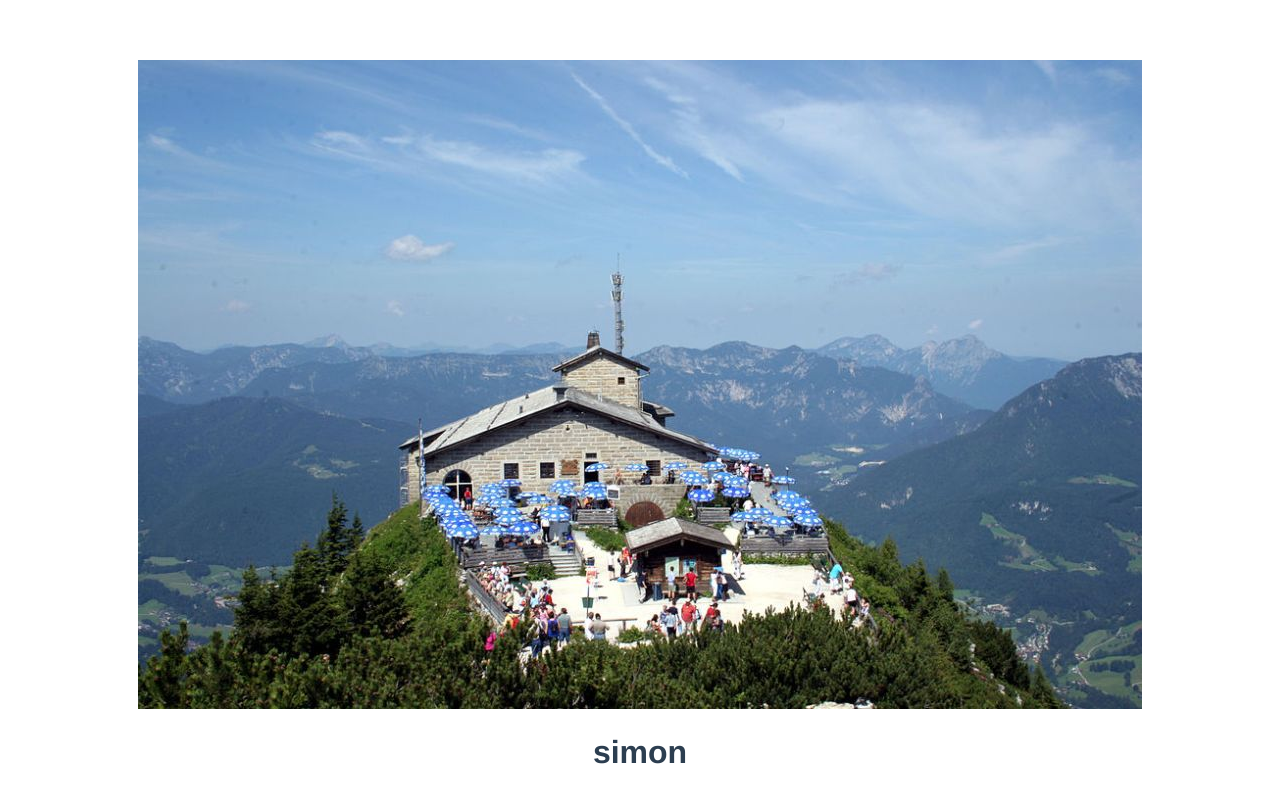
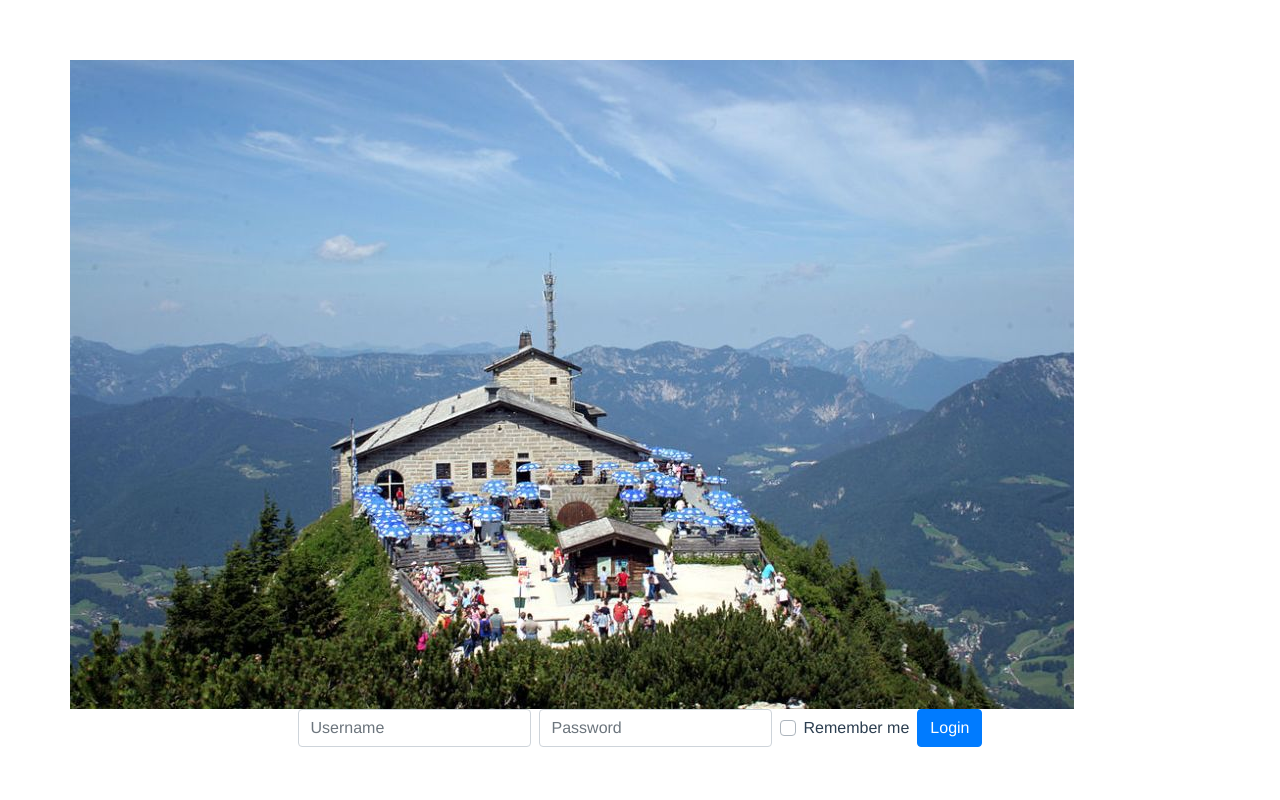
Before and after one commit to simonschaminees/adminDashboard, a Vue app in the folder main/: page / in a window 1280 px wide. Built offline with nearby package versions, Linux system fonts and the light colour scheme.

Commit message:
First setup

```diff
--- a/main/package.json
+++ b/main/package.json
@@ -8,6 +8,7 @@
     "lint": "vue-cli-service lint"
   },
   "dependencies": {
+    "bootstrap-vue": "^2.0.0-rc.11",
     "vue": "^2.5.17"
   },
   "devDependencies": {
--- a/main/src/App.vue
+++ b/main/src/App.vue
@@ -1,12 +1,20 @@
 <template>
   <div id="app">
-    <img alt="Vue logo" src="./assets/images/background/arendsnest.jpg">
+
     <LoginPage msg="Welcome to Your Vue.js App"/>
   </div>
 </template>
 
 <script>
-import LoginPage from './components/LoginPage.vue'
+import Vue from 'vue'
+import BootstrapVue from 'bootstrap-vue'
+
+Vue.use(BootstrapVue);
+
+import 'bootstrap/dist/css/bootstrap.css'
+import 'bootstrap-vue/dist/bootstrap-vue.css'
+
+import LoginPage from './pages/LoginPage.vue'
 
 export default {
   name: 'app',
--- a/main/src/components/LoginPage.vue
+++ /dev/null
@@ -1,12 +0,0 @@
-<template>
-<h1>simon</h1>
-</template>
-
-<script>
-export default {
-  name: 'LoginPage',
-  props: {
-    msg: String
-  }
-}
-</script>
--- /dev/null
+++ b/main/src/components/forms/LoginForm.vue
@@ -0,0 +1,25 @@
+<template>
+  <div class="mx-auto" >
+    <b-form inline>
+      <label class="sr-only" for="inlineFormInputName2">Name</label>
+      <b-input class="mb-2 mr-sm-2 mb-sm-0" id="inlineFormInputName2" placeholder="Username" />
+      <label class="sr-only" for="inlineFormInputGroupUsername2">Usernam name</label>
+      <b-input-group left="@" class="mb-2 mr-sm-2 mb-sm-0">
+        <b-input id="inlineFormInputGroupUsername2" placeholder="Password" />
+      </b-input-group>
+      <b-form-checkbox class="mb-2 mr-sm-2 mb-sm-0">Remember me</b-form-checkbox>
+      <b-button variant="primary">Login</b-button>
+    </b-form>
+  </div>
+</template>
+
+<script>
+export default {
+  name: 'LoginForm',
+  props: {
+  }
+}
+</script>
+
+<style>
+</style>
--- a/main/src/main.js
+++ b/main/src/main.js
@@ -1,5 +1,7 @@
 import Vue from 'vue'
 import App from './App.vue'
+
+
 
 Vue.config.productionTip = false
 
--- /dev/null
+++ b/main/src/pages/LoginPage.vue
@@ -0,0 +1,28 @@
+<template>
+  <b-container class="bv-example-row">
+    <b-row>
+      <img src="../assets/images/background/arendsnest.jpg" alt="Arendsnest">
+    </b-row>
+    <b-row class="mb-3" align-v="center">
+        <LoginForm />
+    </b-row>
+  </b-container>
+</template>
+
+<script>
+
+import LoginForm from '../components/forms/LoginForm.vue'
+
+export default {
+  name: 'LoginPage',
+    components: {
+      LoginForm
+  },
+  props: {
+    msg: String
+  }
+}
+</script>
+
+<style>
+</style>
```
Also changed, not shown: 1 other file (tests, documents, lock files or other folders).
